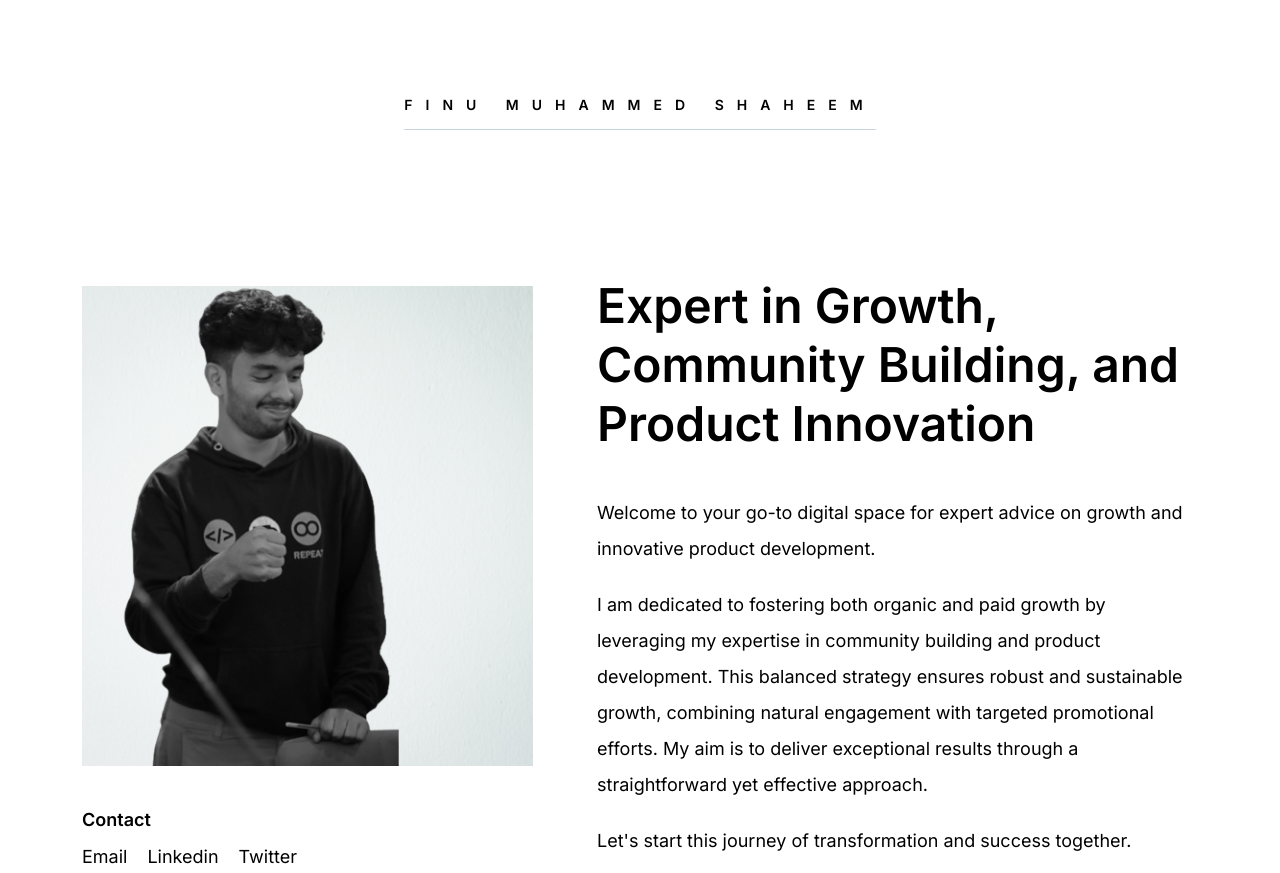
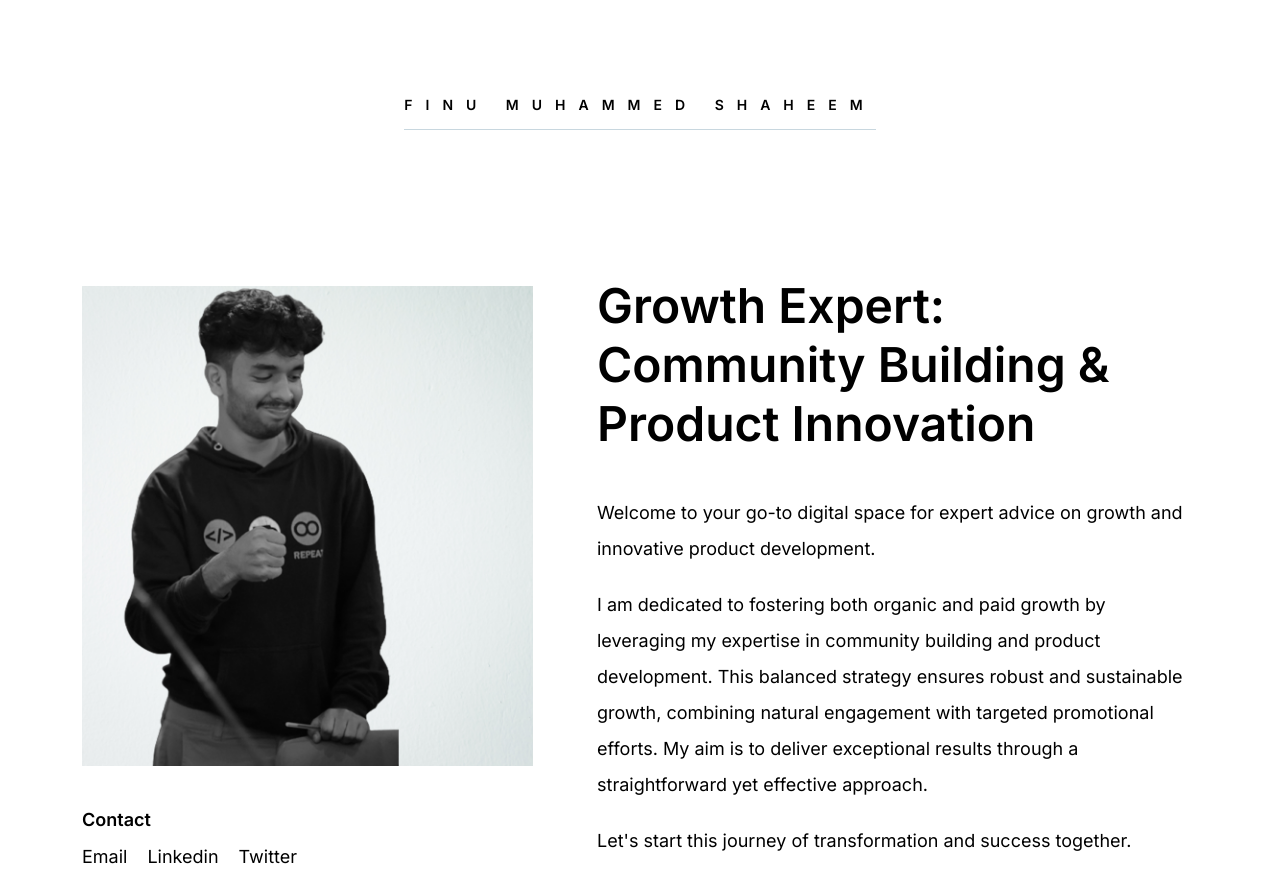
Before and after one commit to finushaheem/Personal-Page, a plain HTML site: page index.html in a window 1280 px wide. Shown: the top 873 px of the page. Drawn offline with nearby package versions, Linux system fonts and the light colour scheme.

Commit message:
Update index.html

```diff
--- a/index.html
+++ b/index.html
@@ -50,7 +50,7 @@
               <div class="ds-info-sectio-wrp">
                 <section class="ds-info-sectio">
                   <h2 class="ds-heading">
-                    Expert in Growth, Community Building, and Product Innovation
+                    Growth Expert: Community Building & Product Innovation
                   </h2>
                   <p>Welcome to your go-to digital space for expert advice on growth and innovative product development.</p>
                   <p>I am dedicated to fostering both organic and paid growth by leveraging my expertise in community building and product development. This balanced strategy ensures robust and sustainable growth, combining natural engagement with targeted promotional efforts. My aim is to deliver exceptional results through a straightforward yet effective approach.</p>
```
